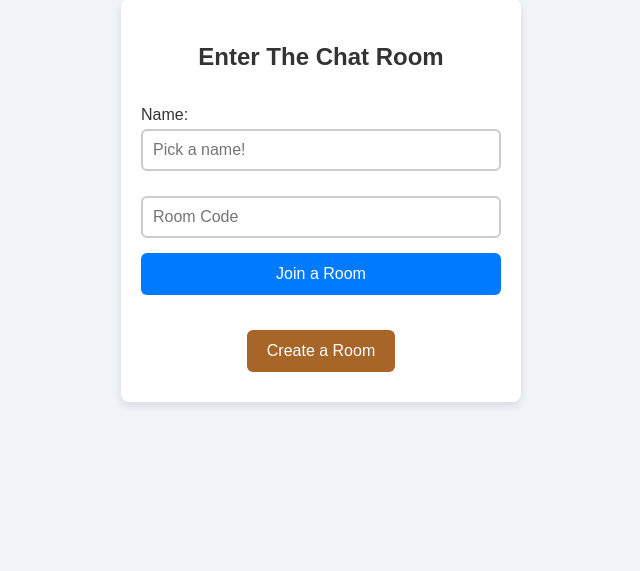
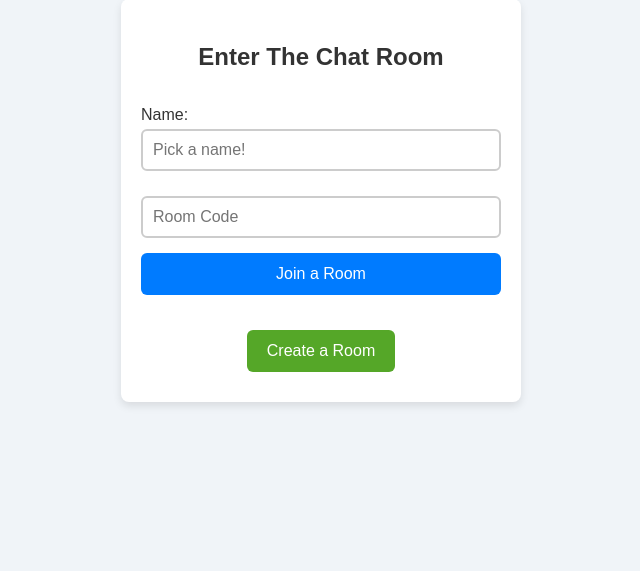
Before and after one commit to Yaman-kumarsahu/DevOpsProj, a Flask app: page / in a window 1280 px wide. Shown: the part 208-779 px from the top of the page, without its empty margins (319-959 px from the left). Run offline with Flask 3, Linux system fonts and the light colour scheme; parts of the project's set-up code (start-up, migrations or seed data) failed here and were passed over; some libraries are stand-ins or nearby versions.

Commit message:
added css (#32)
Co-authored-by: i529015 <yaman.kumar.sahu@sap.com>

```diff
--- a/static/css/style.css
+++ b/static/css/style.css
@@ -64,7 +64,7 @@ button:hover {
 }
 
 .create-btn {
-  background-color: #a76528;
+  background-color: #55a728;
 }
 
 .create-btn:hover {
```
Also changed, not shown: 1 other file.
